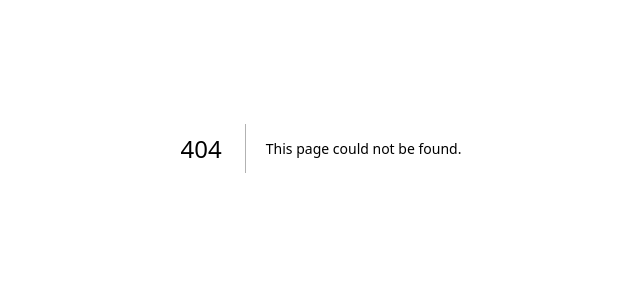
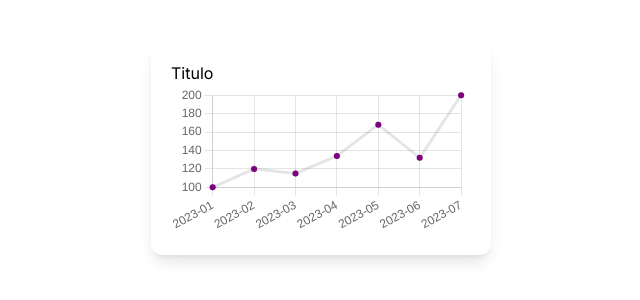
Before and after one commit to zenx5/don-eugenio-next, a Next.js app: page /graphic in a window 1280 px wide. Before the commit this address had no page. Shown: the part 252-552 px from the top of the page, without its empty margins (319-959 px from the left). Built offline with nearby package versions, Linux system fonts and the light colour scheme.

Commit message:
rutas para grafico y formulario

```diff
--- /dev/null
+++ b/src/app/graphic/ChartRender.tsx
@@ -0,0 +1,45 @@
+"use client";
+import { useEffect, useRef, useState } from "react";
+import {
+    Chart as ChartJS,
+    CategoryScale,
+    LinearScale,
+    Tooltip,
+    PointElement,
+    LineElement,
+} from "chart.js";
+import { Line } from "react-chartjs-2";
+ChartJS.register(
+    CategoryScale,
+    LinearScale,
+    Tooltip,
+    PointElement,
+    LineElement
+)
+
+
+
+export default function ChartRender() {
+
+    return <div>
+           <Line
+                data={{
+                labels: [
+                    "2023-01",
+                    "2023-02",
+                    "2023-03",
+                    "2023-04",
+                    "2023-05",
+                    "2023-06",
+                    "2023-07",
+                ],
+                datasets: [
+                    {
+                    data: [100, 120, 115, 134, 168, 132, 200],
+                    backgroundColor: "purple",
+                    },
+                ],
+                }}
+            />
+    </div>
+}
--- /dev/null
+++ b/src/app/graphic/page.tsx
@@ -0,0 +1,16 @@
+import ChartRender from "./ChartRender";
+
+export default function Page() {
+
+
+    return <main className="flex flex-col items-center justify-center w-screen h-screen">
+        <section className="p-5 rounded-xl shadow-lg">
+            <div>
+                <h2>Titulo</h2>
+            </div>
+            <div>
+                <ChartRender />
+            </div>
+        </section>
+    </main>
+}
--- /dev/null
+++ b/src/app/register-pay/page.tsx
@@ -0,0 +1,6 @@
+export default function Page() {
+
+    return <main className="flex flex-col items-center justify-center w-screen h-screen">
+        <p>Aqui va el formulario</p>
+    </main>
+}
```
